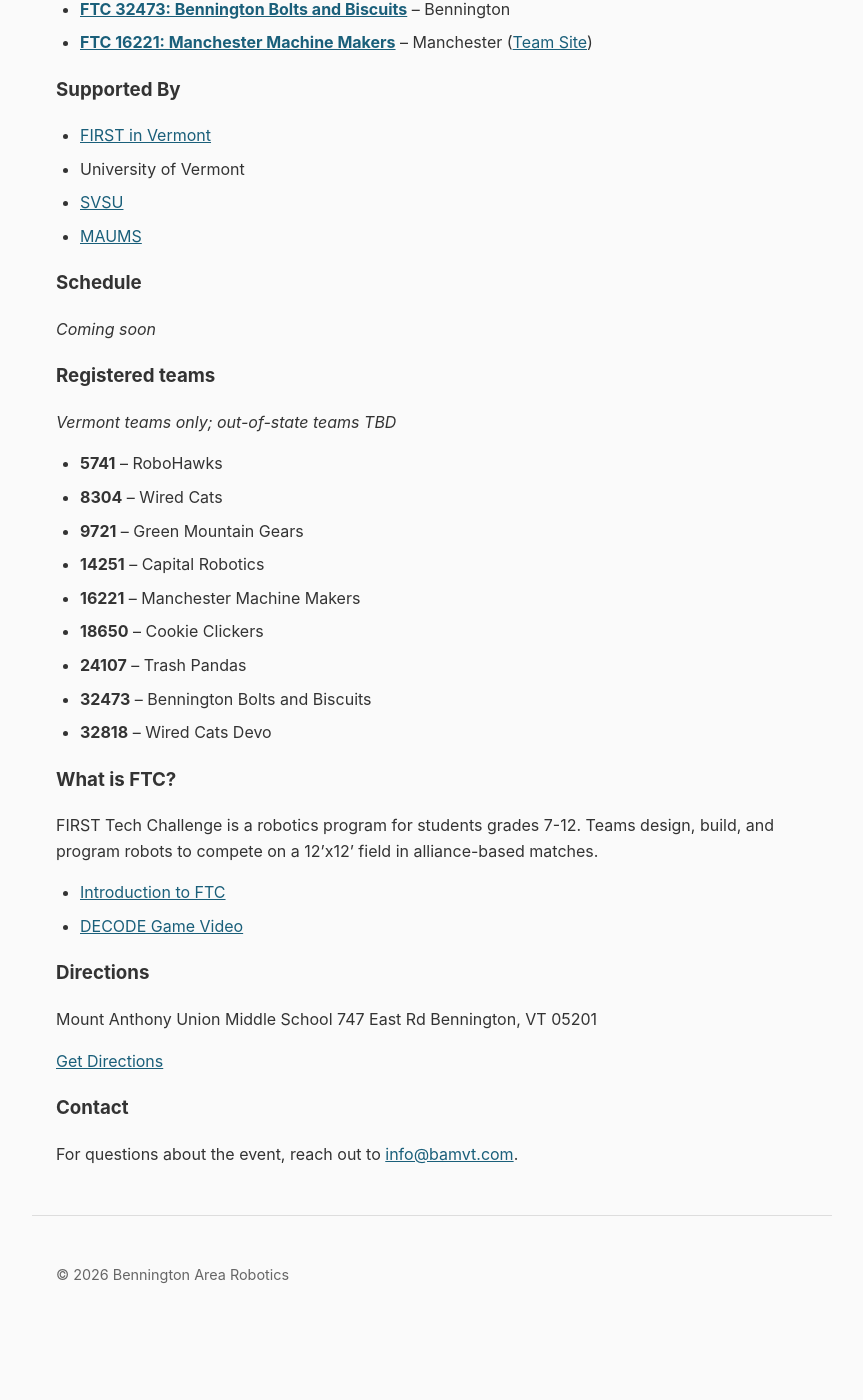
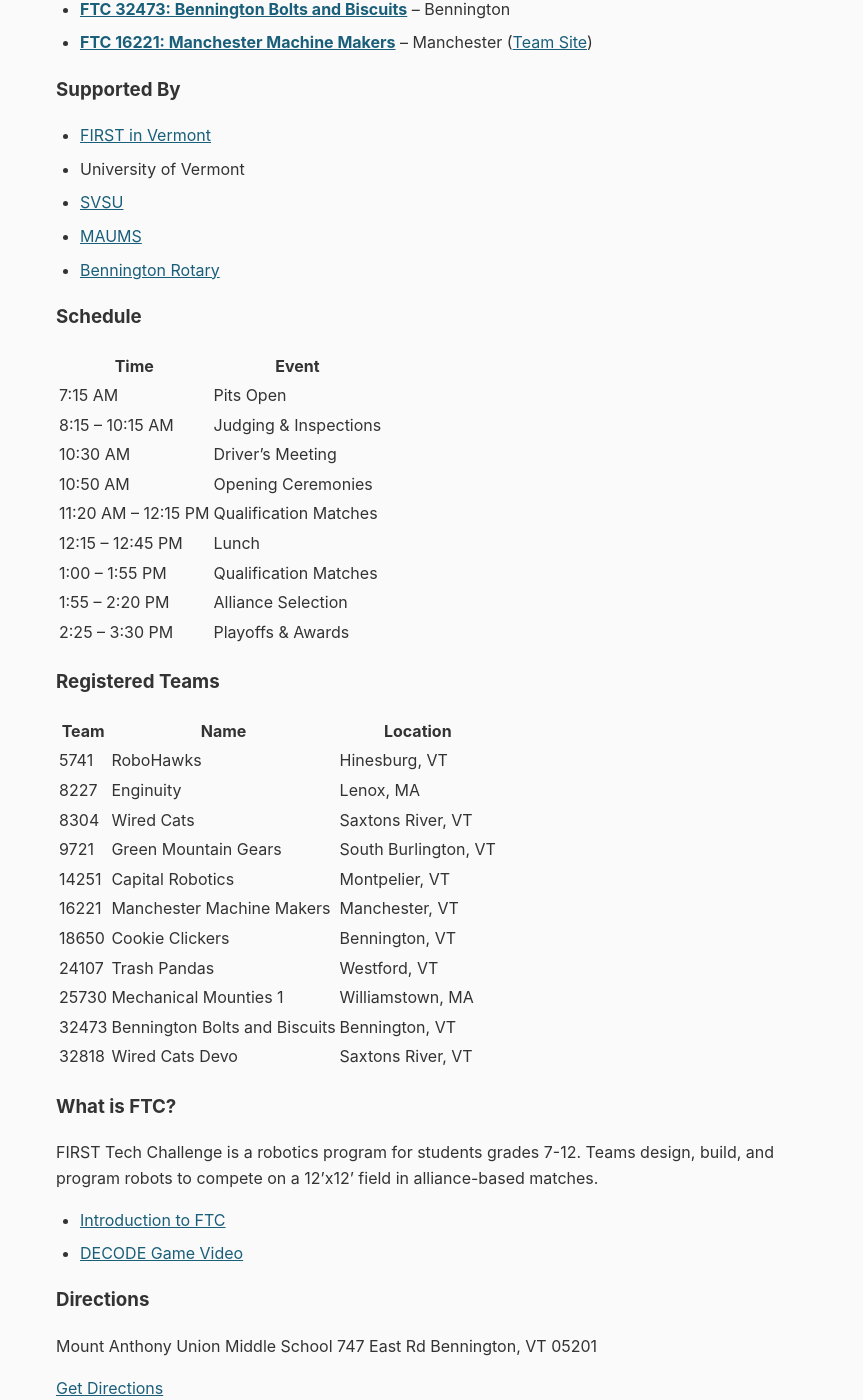
Before and after one commit to bennington-area-robotics/bennington-area-robotics.github.io, a Jekyll site: the page built from events/bennington-qualifier-2026.md, in a window 1280 px wide and 1400 px high, scrolled down 639 px. Shown: the whole window, without its empty margins (208-1071 px from the left). Built offline with Jekyll 4.4.1, drawn with Linux system fonts in a browser that asks for light colours; before the commit the page ends 1971 px from its top, so only the background shows below that; some of the changed text lies outside the part shown.

Commit message:
updates qualifiers

```diff
--- a/events/bennington-qualifier-2026.md
+++ b/events/bennington-qualifier-2026.md
@@ -7,13 +7,13 @@ title: Bennington Qualifier
 
 An official FIRST Tech Challenge Level 1 Qualifying Tournament, with advancement for VT teams to the Regional Championship.
 
-**Date:** Saturday, January 31, 2026, 8:00 AM – 5:00 PM
+**Date:** Saturday, January 31, 2026, 7:15 AM – 3:00 PM
 
 **Location:** Mount Anthony Union Middle School (MAUMS), 747 East Rd, Bennington, VT 05201 | [Map](https://maps.app.goo.gl/zE9WbCbWNENq3pGUA){:target="_blank"}
 
 **Game:** [FTC DECODE](https://www.firstinspires.org/programs/ftc/game-and-season){:target="_blank"} (2025-2026 season)
 
-**Teams:** 9 teams from Vermont and New York
+**Teams:** 11 teams from Vermont and Massachusetts
 
 ---
 
@@ -29,24 +29,37 @@ An official FIRST Tech Challenge Level 1 Qualifying Tournament, with advancement
 - University of Vermont
 - [SVSU](https://www.svsu.org/){:target="_blank"}
 - [MAUMS](https://maums.svsu.org/){:target="_blank"}
+- [Bennington Rotary](https://www.benningtonrotary.org/){:target="_blank"}
 
 ### Schedule
 
-*Coming soon*
+| Time | Event |
+|------|-------|
+| 7:15 AM | Pits Open |
+| 8:15 – 10:15 AM | Judging & Inspections |
+| 10:30 AM | Driver's Meeting |
+| 10:50 AM | Opening Ceremonies |
+| 11:20 AM – 12:15 PM | Qualification Matches |
+| 12:15 – 12:45 PM | Lunch |
+| 1:00 – 1:55 PM | Qualification Matches |
+| 1:55 – 2:20 PM | Alliance Selection |
+| 2:25 – 3:30 PM | Playoffs & Awards |
 
-### Registered teams
+### Registered Teams
 
-*Vermont teams only; out-of-state teams TBD*
-
-- **5741** – RoboHawks
-- **8304** – Wired Cats
-- **9721** – Green Mountain Gears
-- **14251** – Capital Robotics
-- **16221** – Manchester Machine Makers
-- **18650** – Cookie Clickers
-- **24107** – Trash Pandas
-- **32473** – Bennington Bolts and Biscuits
-- **32818** – Wired Cats Devo
+| Team | Name | Location |
+|------|------|----------|
+| 5741 | RoboHawks | Hinesburg, VT |
+| 8227 | Enginuity | Lenox, MA |
+| 8304 | Wired Cats | Saxtons River, VT |
+| 9721 | Green Mountain Gears | South Burlington, VT |
+| 14251 | Capital Robotics | Montpelier, VT |
+| 16221 | Manchester Machine Makers | Manchester, VT |
+| 18650 | Cookie Clickers | Bennington, VT |
+| 24107 | Trash Pandas | Westford, VT |
+| 25730 | Mechanical Mounties 1 | Williamstown, MA |
+| 32473 | Bennington Bolts and Biscuits | Bennington, VT |
+| 32818 | Wired Cats Devo | Saxtons River, VT |
 
 ### What is FTC?
 
```
